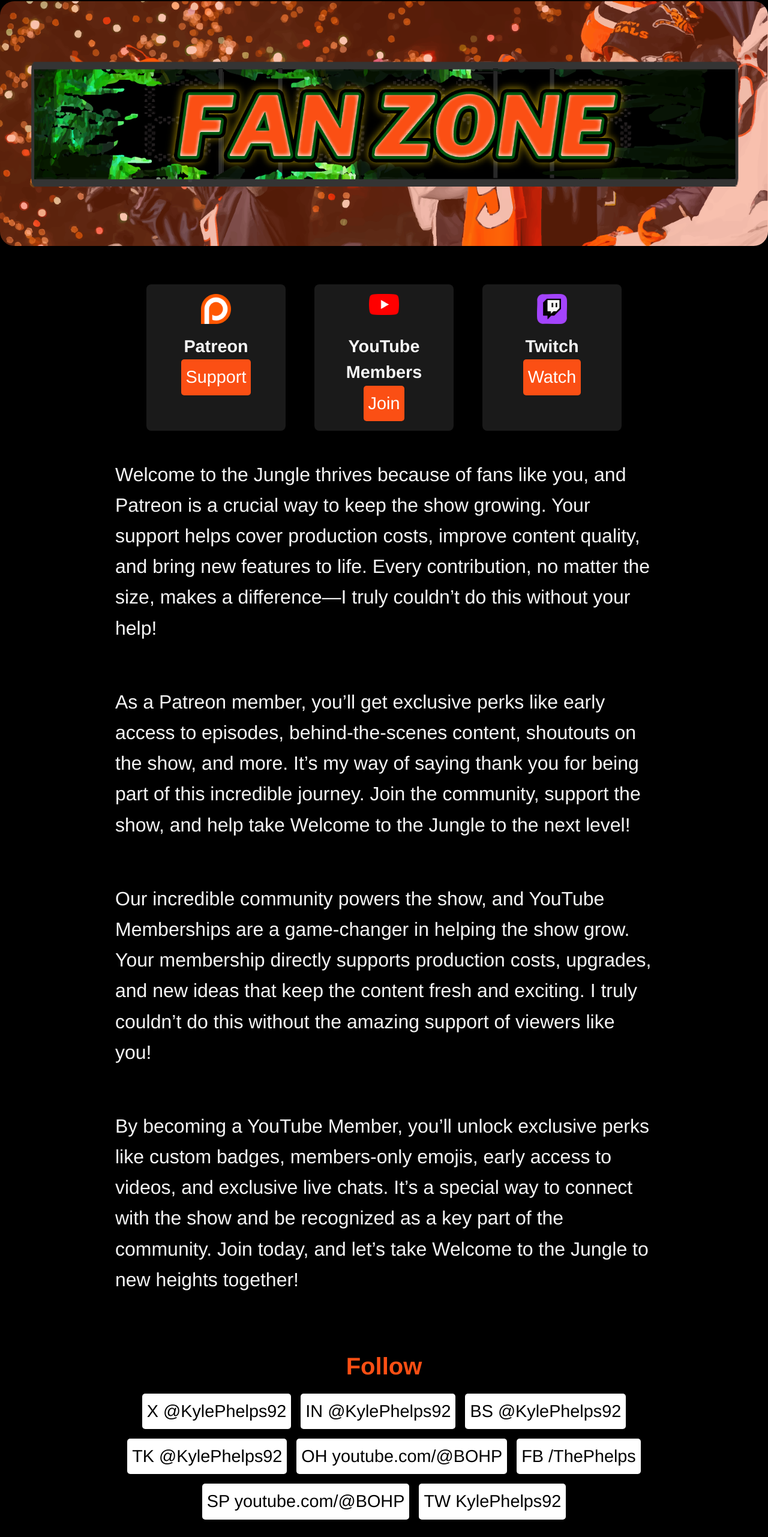
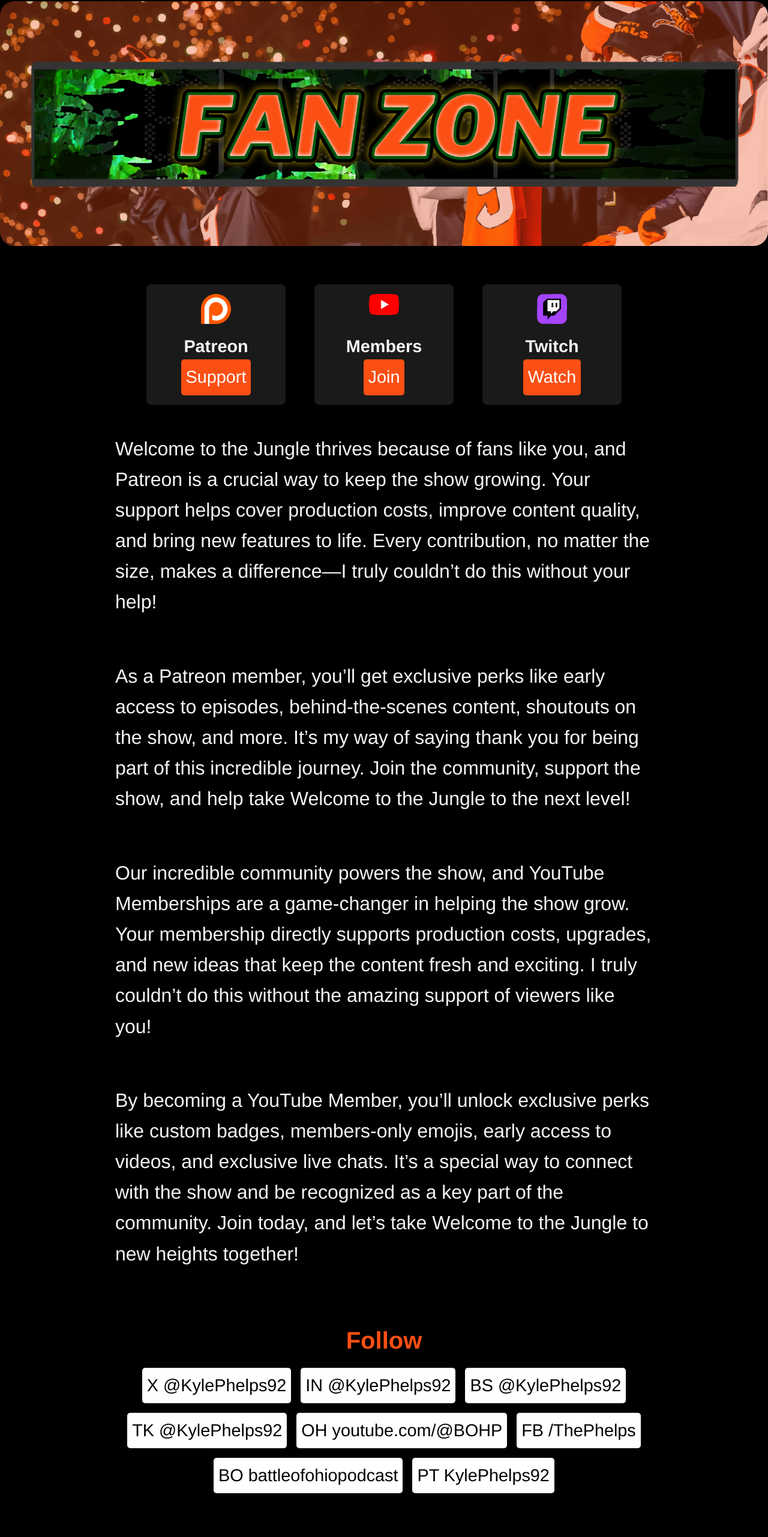
Before and after one commit to PhelpsKP/Zone, a React (Create React App) app: page / in a window 1280 px wide. Shown: the part 177-2739 px from the top of the page at 60% size. Built offline with nearby package versions, Linux system fonts and the light colour scheme.

Commit message:
Added socials and fixed footer

```diff
--- a/src/components/Main.js
+++ b/src/components/Main.js
@@ -10,21 +10,21 @@
             <img src="images/Patreon.png" alt="Patreon Logo" />
           </div>
           <h3>Patreon</h3>
-          <a href="#" className="btn-support">Support</a>
+          <a href="https://www.patreon.com/WelcometotheJungle" className="btn-support">Support</a>
         </div>
         <div className="support-card">
           <div className="icon-circle">
             <img src="images/YouTube.png" alt="Members Logo" />
           </div>
-          <h3>YouTube Members</h3>
-          <a href="#" className="btn-support">Join</a>
+          <h3>Members</h3>
+          <a href="https://www.youtube.com/@WTTJ" className="btn-support">Join</a>
         </div>
         <div className="support-card">
           <div className="icon-circle">
             <img src="images/twitch.png" alt="Twitch Logo" />
           </div>
           <h3>Twitch</h3>
-          <a href="#" className="btn-support">Watch</a>
+          <a href="https://https://www.twitch.tv/kylephelps92" className="btn-support">Watch</a>
         </div>
         <p>
           Welcome to the Jungle thrives because of fans like you, and Patreon is
@@ -60,14 +60,14 @@
             <section className="social-follow">
         <h2>Follow</h2>
         <div className="social-links">
-          <a href="#" className="social-button">X @KylePhelps92</a>
-          <a href="#" className="social-button">IN @KylePhelps92</a>
-          <a href="#" className="social-button">BS @KylePhelps92</a>
-          <a href="#" className="social-button">TK @KylePhelps92</a>
-          <a href="#" className="social-button">OH youtube.com/@BOHP</a>
-          <a href="#" className="social-button">FB /ThePhelps</a>
-          <a href="#" className="social-button">SP youtube.com/@BOHP</a>
-          <a href="#" className="social-button">TW KylePhelps92</a>
+          <a href="http://www.twitter.com/@kylephelps92" className="social-button">X @KylePhelps92</a>
+          <a href="https://www.instagram.com/urbanlegendphelps/" className="social-button">IN @KylePhelps92</a>
+          <a href="https://bsky.app/profile/kylephelps92.bsky.social" className="social-button">BS @KylePhelps92</a>
+          <a href="https://www.tiktok.com/@kylephelps92" className="social-button">TK @KylePhelps92</a>
+          <a href="https://www.youtube.com/@tbohp" className="social-button">OH youtube.com/@BOHP</a>
+          <a href="https://www.facebook.com/ThePhelps/ " className="social-button">FB /ThePhelps</a>
+          <a href="https://www.facebook.com/battleofohiopodcast" className="social-button">BO battleofohiopodcast</a>
+          <a href="https://www.patreon.com/c/WelcometotheJungle" className="social-button">PT KylePhelps92</a>
         </div>
       </section>
 
```
